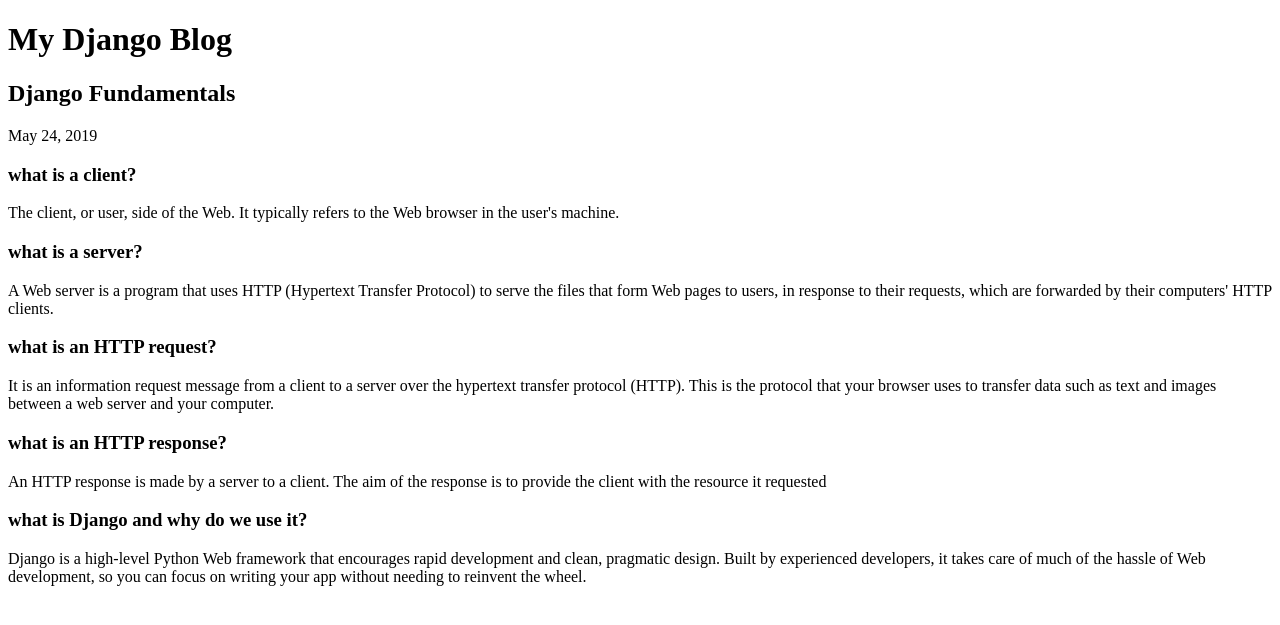
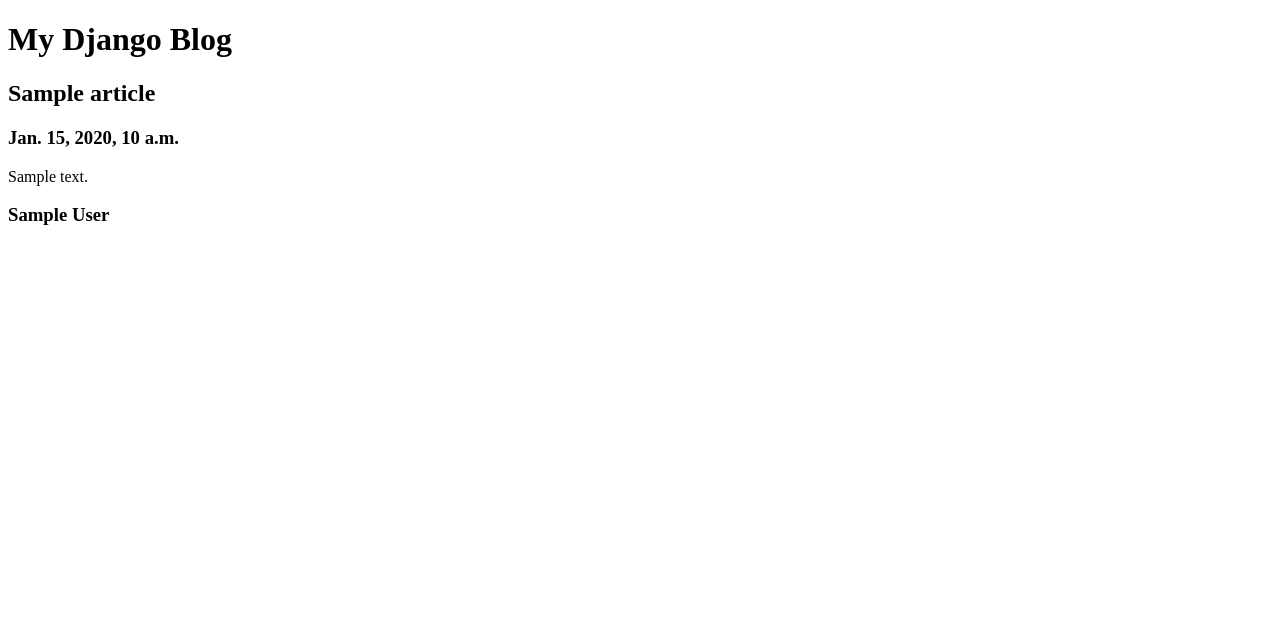
Before and after one commit to jessiicacmoore/django_blog, a Django app: page /home/ in a window 1280 px wide. Shown: the top 625 px of the page. Run offline with Django 3.2, Linux system fonts and the light colour scheme; tables that the repository leaves empty hold one stand-in row (values such as "Sample post").

Commit message:
Completed part 2

```diff
--- /dev/null
+++ b/blog/admin.py
@@ -0,0 +1,4 @@
+from django.contrib import admin
+from blog.models import Article
+
+admin.site.register(Article)
--- /dev/null
+++ b/blog/models.py
@@ -0,0 +1,8 @@
+from django.db import models
+
+class Article(models.Model):
+    title = models.CharField(max_length=255)
+    body = models.TextField()
+    draft = models.BooleanField(default=False)
+    published_date = models.DateTimeField(auto_now_add=True)
+    author = models.CharField(max_length=255)
--- a/blog/templates/index.html
+++ b/blog/templates/index.html
@@ -11,38 +11,14 @@
         <h1>My Django Blog</h1>
     </header>
     <main>
-        <article>
-            <div class="article_header">
-                <h2>Django Fundamentals</h2>
-                <p class="date">{{ todays_date }}</p>
-            </div>
-            <div class="article_content">
-                <h3>what is a client?</h3>
-                <p>
-                    The client, or user, side of the Web. It typically refers to the Web browser in the user's machine.
-                </p>
-
-                <h3>what is a server?</h3>
-                <p>
-                    A Web server is a program that uses HTTP (Hypertext Transfer Protocol) to serve the files that form Web pages to users, in response to their requests, which are forwarded by their computers' HTTP clients.
-                </p>
-
-                <h3>what is an HTTP request?</h3>
-                <p>
-                    It is an information request message from a client to a server over the hypertext transfer protocol (HTTP). This is the protocol that your browser uses to transfer data such as text and images between a web server and your computer.
-                </p>
-
-                <h3>what is an HTTP response?</h3>
-                <p>
-                    An HTTP response is made by a server to a client. The aim of the response is to provide the client with the resource it requested
-                </p>
-
-                <h3>what is Django and why do we use it?</h3>
-                <p>
-                    Django is a high-level Python Web framework that encourages rapid development and clean, pragmatic design. Built by experienced developers, it takes care of much of the hassle of Web development, so you can focus on writing your app without needing to reinvent the wheel.
-                </p>
-            </div>
-        </article>
+       {% for article in articles %}
+            <article>
+                <h2>{{ article.title }}</h2>
+                <h3>{{ article.published_date }}</h3>
+                <p>{{ article.body }}</p>
+                <h3>{{ article.author }}</h3>
+            </article>
+       {% endfor %}
     </main>
 </body>
 </html>
--- a/blog/urls.py
+++ b/blog/urls.py
@@ -13,10 +13,12 @@
     1. Import the include() function: from django.urls import include, path
     2. Add a URL to urlpatterns:  path('blog/', include('blog.urls'))
 """
+from django.contrib import admin
 from django.urls import path
 from blog import views
 
 urlpatterns = [
     path ('', views.root),
+    path("admin/", admin.site.urls),
     path('home/', views.home_page)
 ]
--- a/blog/views.py
+++ b/blog/views.py
@@ -1,12 +1,12 @@
 from django.http import HttpResponse, HttpResponseRedirect
 from django.shortcuts import render
 from datetime import date
+from blog.models import Article
 
 def root(request):
     return HttpResponseRedirect('home')
 
 def home_page(request):
-    today = date.today()
-    context = {'todays_date': today}
+    context = {'articles': Article.objects.filter(draft=False).order_by('-published_date')}
     response = render(request, 'index.html', context)
     return HttpResponse(response)
```
Also changed, not shown: blog/migrations/0001_initial.py (added), blog/migrations/__init__.py (added).
